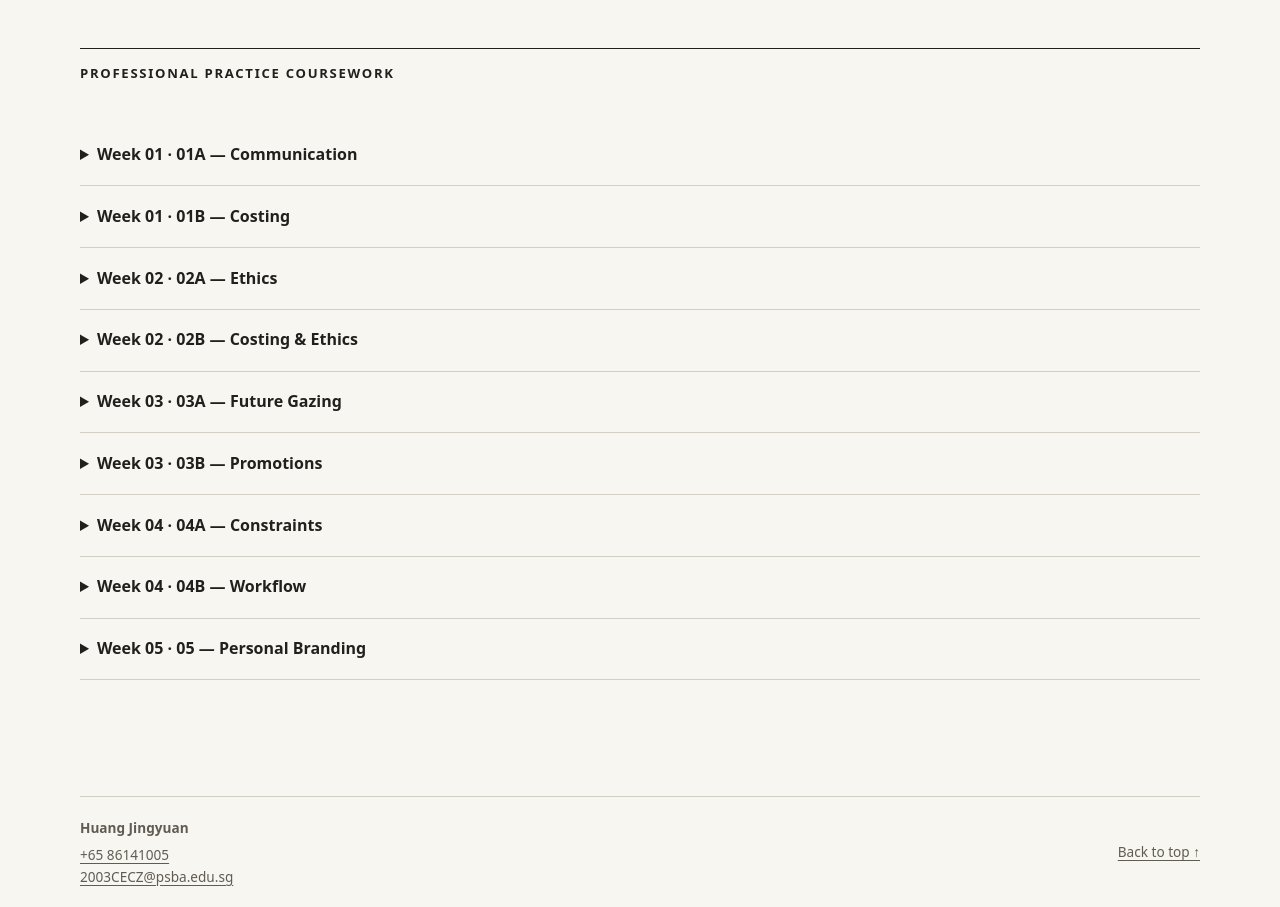
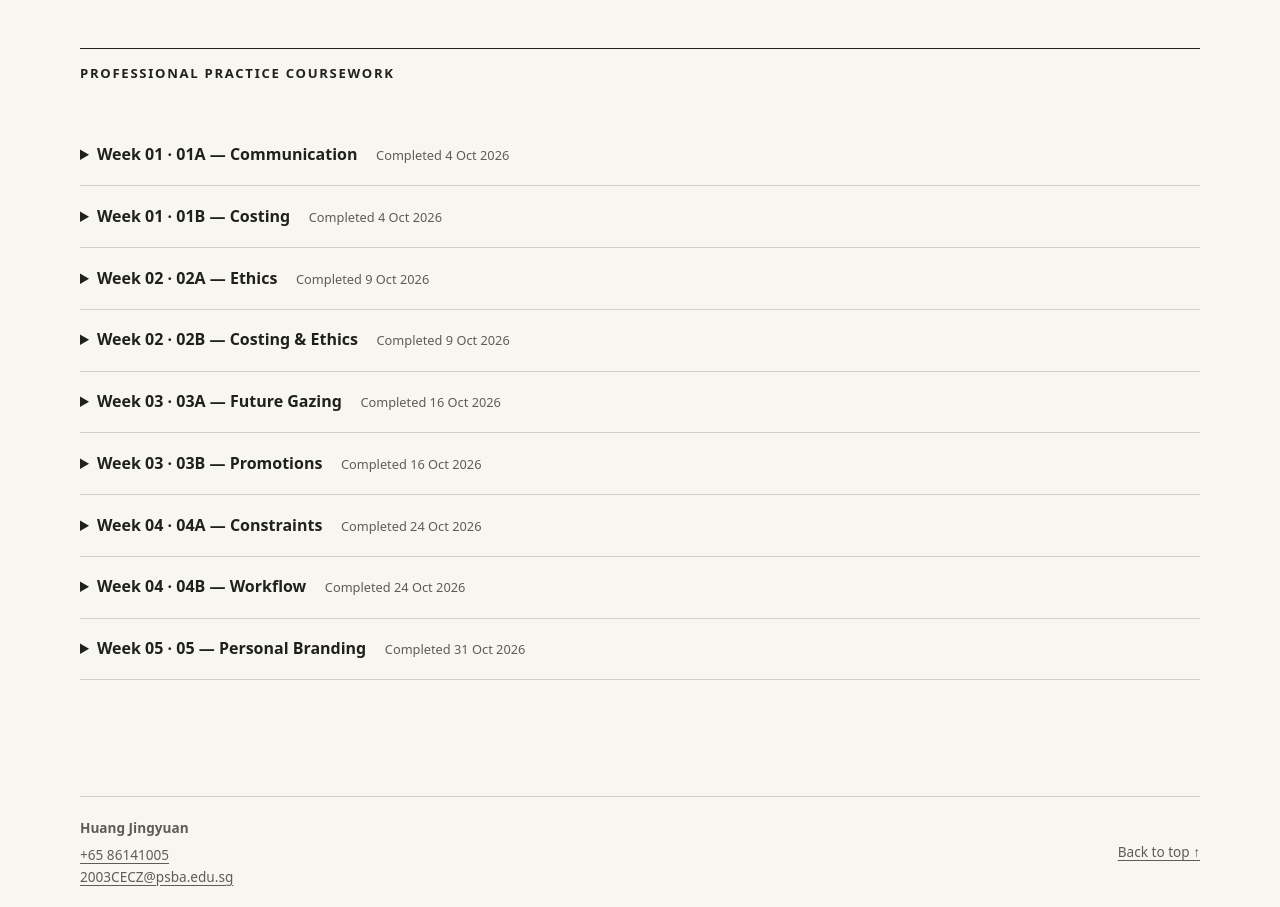
Before and after one commit to daya614/daya614.github.io, a plain HTML site: page index.html in a window 1280 px wide. Shown: the part 3980-4887 px from the top of the page. Drawn offline with Linux system fonts and the light colour scheme.

Commit message:
Add coursework completion dates

```diff
--- a/index.html
+++ b/index.html
@@ -47,6 +47,7 @@ figure a { display:block; }
 figcaption { color:var(--muted); font-size:.85rem; margin-top:.65rem; }
 details { border-bottom:1px solid var(--line); }
 summary { cursor:pointer; padding:1.1rem 0; font-weight:600; }
+#coursework summary time { display:inline-block; margin-left:.9rem; font-size:.8rem; font-weight:400; color:var(--muted); white-space:nowrap; }
 .exercise { padding:0 0 1.75rem 1.2rem; max-width:780px; }
 .exercise h4 { margin:1.5rem 0 .4rem; }
 .exercise p { margin:.4rem 0 .75rem; }
@@ -137,7 +138,7 @@ footer { border-top:1px solid var(--line); font-size:.85rem; color:var(--muted);
   <section id="coursework" aria-labelledby="coursework-title">
     <h2 class="section-title" id="coursework-title">Professional practice coursework</h2>
     <details>
-      <summary>Week 01 · 01A — Communication</summary>
+      <summary><span>Week 01 · 01A — Communication</span> <time datetime="2026-10-04">Completed 4 Oct 2026</time></summary>
       <div class="exercise">
         <h4>Research</h4>
     <p>I analyzed two websites to see how they create a good impression through design and typography:</p>
@@ -160,7 +161,7 @@ footer { border-top:1px solid var(--line); font-size:.85rem; color:var(--muted);
       </div>
     </details>
     <details>
-      <summary>Week 01 · 01B — Costing</summary>
+      <summary><span>Week 01 · 01B — Costing</span> <time datetime="2026-10-04">Completed 4 Oct 2026</time></summary>
       <div class="exercise">
         <h4>Process Work</h4>
     <p><strong>My Skill Set & Pricing List:</strong></p>
@@ -172,7 +173,7 @@ footer { border-top:1px solid var(--line); font-size:.85rem; color:var(--muted);
       </div>
     </details>
     <details>
-      <summary>Week 02 · 02A — Ethics</summary>
+      <summary><span>Week 02 · 02A — Ethics</span> <time datetime="2026-10-09">Completed 9 Oct 2026</time></summary>
       <div class="exercise">
         <h4>Final Outcome (Ethics Journal)</h4>
     <p>My personal statements reflecting my design ethics:</p>
@@ -183,7 +184,7 @@ footer { border-top:1px solid var(--line); font-size:.85rem; color:var(--muted);
       </div>
     </details>
     <details>
-      <summary>Week 02 · 02B — Costing & Ethics</summary>
+      <summary><span>Week 02 · 02B — Costing & Ethics</span> <time datetime="2026-10-09">Completed 9 Oct 2026</time></summary>
       <div class="exercise">
         <h4>Process Work</h4>
     <p>Analyzing the three ethical scenarios:</p>
@@ -198,7 +199,7 @@ footer { border-top:1px solid var(--line); font-size:.85rem; color:var(--muted);
       </div>
     </details>
     <details>
-      <summary>Week 03 · 03A — Future Gazing</summary>
+      <summary><span>Week 03 · 03A — Future Gazing</span> <time datetime="2026-10-16">Completed 16 Oct 2026</time></summary>
       <div class="exercise">
         <h4>Final Outcome (10-Year Career Timeline)</h4>
     <p>My roadmap to becoming a Studio Founder over the next decade:</p>
@@ -210,7 +211,7 @@ footer { border-top:1px solid var(--line); font-size:.85rem; color:var(--muted);
       </div>
     </details>
     <details>
-      <summary>Week 03 · 03B — Promotions</summary>
+      <summary><span>Week 03 · 03B — Promotions</span> <time datetime="2026-10-16">Completed 16 Oct 2026</time></summary>
       <div class="exercise">
         <h4>Process Work (30-Second Introduction)</h4>
     <p>Drafting my professional introduction script:</p>
@@ -222,7 +223,7 @@ footer { border-top:1px solid var(--line); font-size:.85rem; color:var(--muted);
       </div>
     </details>
     <details>
-      <summary>Week 04 · 04A — Constraints</summary>
+      <summary><span>Week 04 · 04A — Constraints</span> <time datetime="2026-10-24">Completed 24 Oct 2026</time></summary>
       <div class="exercise">
         <h4>Process Work (Overcoming Constraints)</h4>
     <p>How I solved the strict design constraints (A5, 2 colors, Arial only, no images):</p>
@@ -234,7 +235,7 @@ footer { border-top:1px solid var(--line); font-size:.85rem; color:var(--muted);
       </div>
     </details>
     <details>
-      <summary>Week 04 · 04B — Workflow</summary>
+      <summary><span>Week 04 · 04B — Workflow</span> <time datetime="2026-10-24">Completed 24 Oct 2026</time></summary>
       <div class="exercise">
         <h4>Final Outcome (Reverse Workflow)</h4>
     <p>A reverse-engineered workflow diagram showing the stages of creating a pie:</p>
@@ -245,7 +246,7 @@ footer { border-top:1px solid var(--line); font-size:.85rem; color:var(--muted);
       </div>
     </details>
     <details>
-      <summary>Week 05 · 05 — Personal Branding</summary>
+      <summary><span>Week 05 · 05 — Personal Branding</span> <time datetime="2026-10-31">Completed 31 Oct 2026</time></summary>
       <div class="exercise">
         <h4>Brand Foundation</h4>
     <p>My core identity, personality, and goals as an emerging designer:</p>
```
